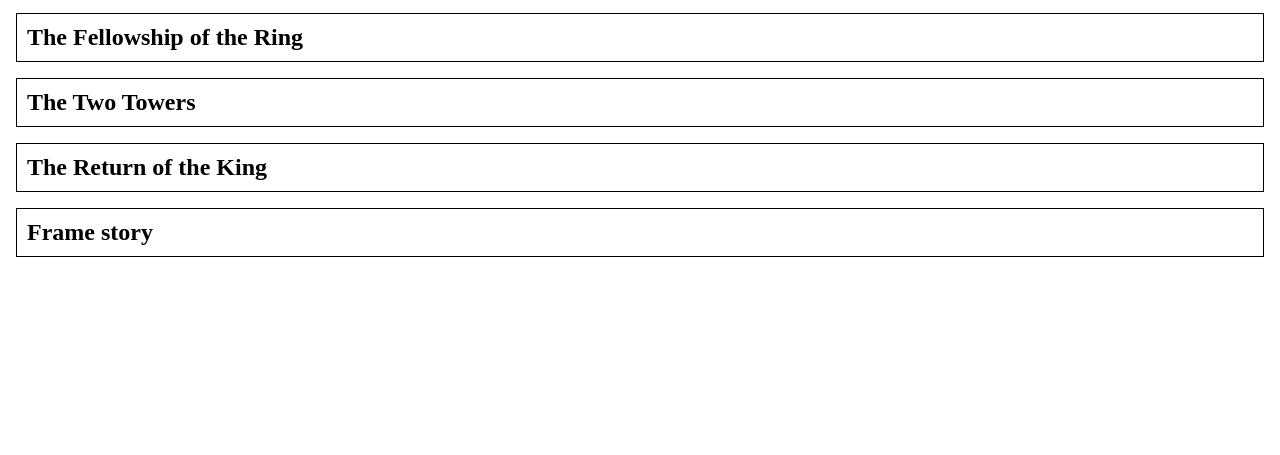
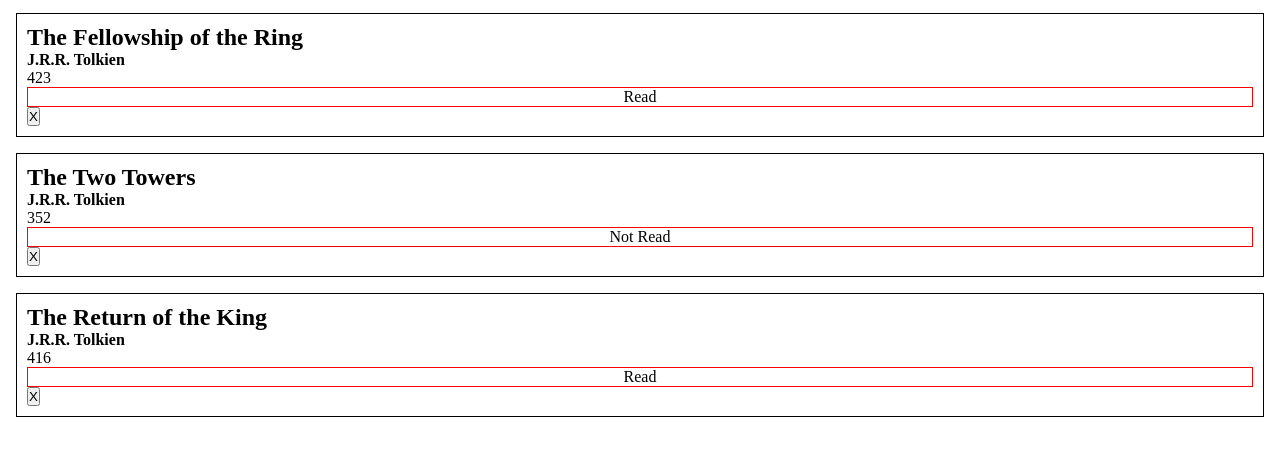
Before and after one commit to TheOdinProjectHomework/Library, a plain HTML site: page index.html in a window 1280 px wide. Shown: the part 61-516 px from the top of the page. Drawn offline with Linux system fonts and the light colour scheme.

Commit message:
book updated to object, logic to delete added

```diff
--- a/index.html
+++ b/index.html
@@ -29,9 +29,9 @@
             </fieldset>
             <fieldset>
                 <p>Have you read this book?</p>
-                <input type="radio" id="alreadyRead" name="readStatus" value="Yes">
+                <input type="radio" id="alreadyRead" name="readStatus" value="true">
                 <label for="alreadyRead">Yes</label><br>
-                <input type="radio" id="notReadYet" name="readStatus" value="No">
+                <input type="radio" id="notReadYet" name="readStatus" value="false">
                 <label for="notReadYet">No</label><br>
             </fieldset>
             <button type="submit">Add Book</button>
--- a/script.js
+++ b/script.js
@@ -28,31 +28,86 @@ let pagesInput = document.getElementById("pages");
 let readInput = document.querySelectorAll('input[name="readStatus"]');
 
 const myLibrary = ["The Fellowship of the Ring", "The Two Towers", "The Return of the King", "Frame story"];
+let myLibrary2 = [
+    {
+        title: "The Fellowship of the Ring",
+        author: "J.R.R. Tolkien",
+        numberOfPages: 423,
+        readStatus: "true",
+    },
+    {
+        title: "The Two Towers",
+        author: "J.R.R. Tolkien",
+        numberOfPages: 352,
+        readStatus: "false",
+    },
+    {
+        title: "The Return of the King",
+        author: "J.R.R. Tolkien",
+        numberOfPages: 416,
+        readStatus: "true",
+    },
+];
 
 function Book() {
   // the constructor...
 }
 
-function addBookToLibrary() {
+function addBookToLibrary(newBook) {
   // do stuff here
+    myLibrary2.push(newBook);
+    myBooks.innerHTML = "";
+    displayBooks();
 }
 
-function createCard(title) {
+function createCard(title, author, pages, read) {
     let cardContainer = document.createElement('div');
     let cardTitle = document.createElement('h2');
+    let cardAuthor = document.createElement("h4");
+    let cardPages = document.createElement('p');
+    let cardRead = document.createElement('div');
+    cardRead.classList.add("read-div");
     cardTitle.textContent = title;
+    cardAuthor.textContent = author;
+    cardPages.textContent = pages;
+    if(read === "true") {
+       cardRead.innerText = "Read";
+    } else {
+       cardRead.innerText = "Not Read";
+    }
+    // read === "true" ? cardRead.innerText = "Read" : cardRead.innerText = "Not Read";
     cardContainer.appendChild(cardTitle);
+    cardContainer.appendChild(cardAuthor);
+    cardContainer.appendChild(cardPages);
+    cardContainer.appendChild(cardRead);
 
     cardContainer.style.border = '1px solid black';
     cardContainer.style.padding = '10px';
     cardContainer.style.margin = '1rem';
+
+    //read btn
+    cardRead.addEventListener('click', () => {
+        let updateBook = myLibrary2.find((book) => book.title === title);
+        console.log(`before:`, updateBook);
+        updateBook.readStatus === "true" ? updateBook.readStatus = "false" : updateBook.readStatus = "true";
+        console.log(`after:`, updateBook);
+        myBooks.innerHTML = "";
+        displayBooks();
+    });
+
+    // delete btn//
+    let deleteBtn = document.createElement('button');
+    deleteBtn.textContent = 'X';
+    deleteBtn.onclick = function() {
+        console.log(title);
+        let updatedLibrary = myLibrary2.filter((book) => book.title !== title);
+        myLibrary2 = [...updatedLibrary];
+        myBooks.innerHTML = "";
+        displayBooks();
+    }
+    cardContainer.appendChild(deleteBtn);
     return cardContainer;
 }
-
-// for(let i = 0; i < myLibrary.length; i++) {
-//     let card = createCard(myLibrary[i]);
-//     myBooks.appendChild(card);
-// }
 
 console.log(newBookForm);
 
@@ -60,20 +115,27 @@ newBookForm.addEventListener('submit', (e) => {
     e.preventDefault();
     console.log("Prevented event");
     console.log(titleInput.value, authorInput.value, pagesInput.value);
+    let radioValue = "false";
     for(let radio of readInput){
         if(radio.checked){
             console.log(radio.value);
+            radioValue = radio.value;
         }
     }
     // new book
-    myLibrary.push(titleInput.value);
-    myBooks.innerHTML = "";
-    displayBooks();
+    let newBook = {
+        title: titleInput.value,
+        author: authorInput.value,
+        numberOfPages: pagesInput.value,
+        readStatus: radioValue,
+    }
+    addBookToLibrary(newBook);
 })
 
 const displayBooks = () => {
-    for(let i = 0; i < myLibrary.length; i++) {
-        let card = createCard(myLibrary[i]);
+    for(let i = 0; i < myLibrary2.length; i++) {
+        let { title, author, numberOfPages, readStatus } = myLibrary2[i];
+        let card = createCard(title, author, numberOfPages, readStatus);
         myBooks.appendChild(card);
     }
 };
--- a/styles.css
+++ b/styles.css
@@ -11,3 +11,10 @@
 .hiddenForm {
     display: none;
 }
+
+/* Card Css */
+
+.read-div {
+    border: 1px solid red;
+    text-align: center;
+}
```
